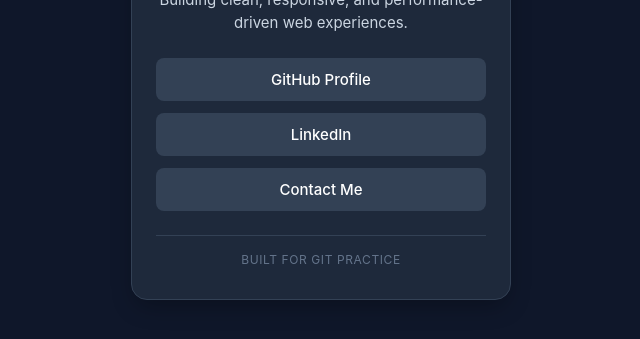
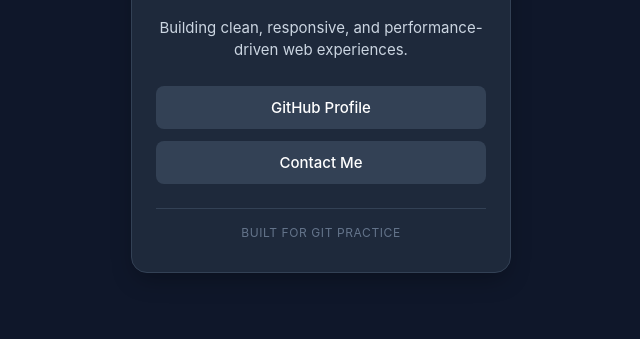
Before and after one commit to Umaima-CRT/Built-for-Git-Practice, a plain HTML site: page index.html in a window 1280 px wide. Shown: the part 355-694 px from the top of the page, without its empty margins (319-959 px from the left). Drawn offline with Linux system fonts and the light colour scheme.

Commit message:
remove linkdin button

```diff
--- a/index.html
+++ b/index.html
@@ -21,7 +21,6 @@
 
     <div class="links">
       <a href="https://github.com" target="_blank" class="link-btn">GitHub Profile</a>
-      <a href="https://linkedin.com" target="_blank" class="link-btn">LinkedIn</a>
       <a href="mailto:hello@example.com" class="link-btn">Contact Me</a>
     </div>
 
```
